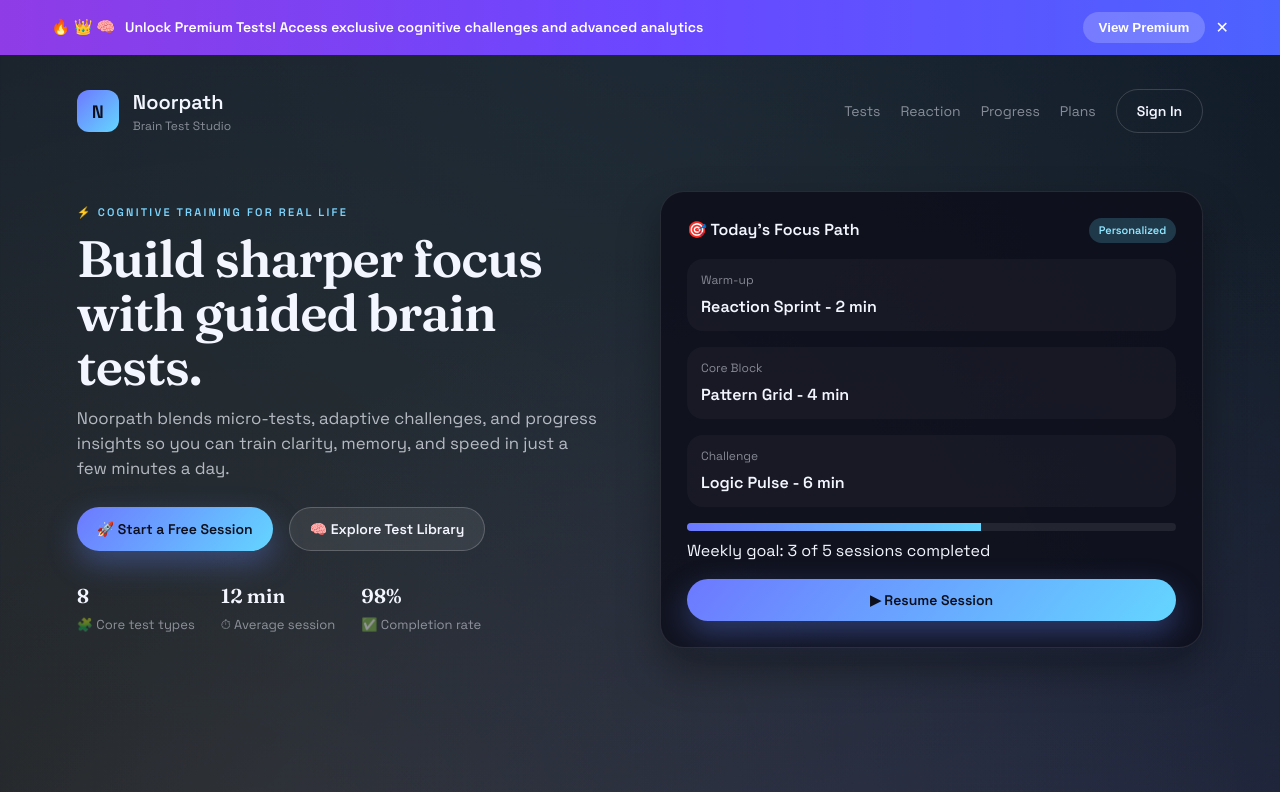
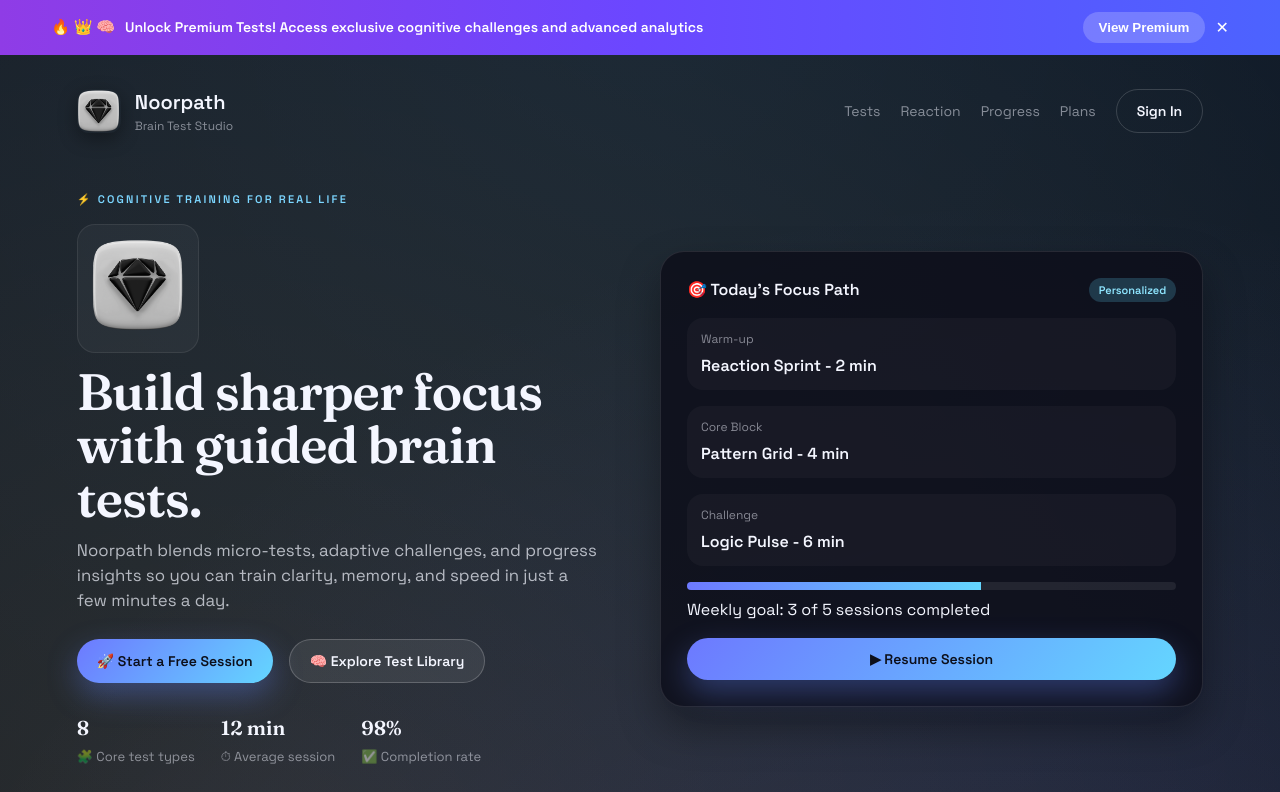
Before and after one commit to savacx/Noorpath, a React (Vite) app: page / in a window 1280 px wide. Shown: the top 792 px of the page. Built offline with nearby package versions, Linux system fonts and the light colour scheme.

Commit message:
Add brand logo

```diff
--- a/index.html
+++ b/index.html
@@ -2,7 +2,7 @@
 <html lang="en">
   <head>
     <meta charset="UTF-8" />
-    <link rel="icon" type="image/svg+xml" href="/vite.svg" />
+    <link rel="icon" type="image/png" href="/logo.png" />
     <meta name="viewport" content="width=device-width, initial-scale=1.0" />
     <title>noorpath</title>
   </head>
--- a/src/App.css
+++ b/src/App.css
@@ -87,6 +87,14 @@
   font-size: 18px;
 }
 
+.brand-logo {
+  width: 44px;
+  height: 44px;
+  border-radius: 12px;
+  object-fit: cover;
+  box-shadow: 0 6px 18px rgba(0, 0, 0, 0.35);
+}
+
 .brand-title {
   font-size: 20px;
   font-weight: 600;
@@ -123,6 +131,22 @@
   margin: 12px 0;
   line-height: 1.05;
   letter-spacing: -0.02em;
+}
+
+.hero-logo-wrap {
+  width: fit-content;
+  padding: 12px;
+  border-radius: 18px;
+  background: rgba(255, 255, 255, 0.04);
+  border: 1px solid rgba(255, 255, 255, 0.08);
+  margin: 16px 0 8px;
+}
+
+.hero-logo {
+  width: 96px;
+  height: 96px;
+  border-radius: 22px;
+  object-fit: cover;
 }
 
 .lead {
--- a/src/App.jsx
+++ b/src/App.jsx
@@ -1,5 +1,6 @@
 import { useEffect, useRef, useState } from 'react'
 import { BrowserRouter, Link, Route, Routes, useNavigate } from 'react-router-dom'
+import logo from './assets/logo.png'
 import './App.css'
 
 function PromoBanner() {
@@ -251,6 +252,7 @@ function Home() {
       title: 'Audio Thread',
       description: 'Match tones, rhythm, and spoken phrases with accuracy.',
       level: 'Medium',
+      duration: '3 min',
     },
     {
       title: 'Pattern Shift',
@@ -265,7 +267,7 @@ function Home() {
       <header className="hero" id="top">
         <nav className="nav">
           <div className="brand">
-            <span className="brand-mark">N</span>
+            <img className="brand-logo" src={logo} alt="Noorpath logo" />
             <div>
               <p className="brand-title">Noorpath</p>
               <p className="brand-tag">Brain Test Studio</p>
@@ -283,6 +285,9 @@ function Home() {
         <div className="hero-grid">
           <div className="hero-copy">
             <p className="eyebrow">⚡ Cognitive training for real life</p>
+            <div className="hero-logo-wrap">
+              <img className="hero-logo" src={logo} alt="Noorpath logo" />
+            </div>
             <h1>Build sharper focus with guided brain tests.</h1>
             <p className="lead">
               Noorpath blends micro-tests, adaptive challenges, and progress insights
@@ -574,7 +579,7 @@ function ReactionSprintPage() {
       <header className="hero">
         <nav className="nav">
           <div className="brand">
-            <span className="brand-mark">N</span>
+            <img className="brand-logo" src={logo} alt="Noorpath logo" />
             <div>
               <p className="brand-title">Noorpath</p>
               <p className="brand-tag">Brain Test Studio</p>
```
Also changed, not shown: public/logo.png (added), src/assets/logo.png (added).
